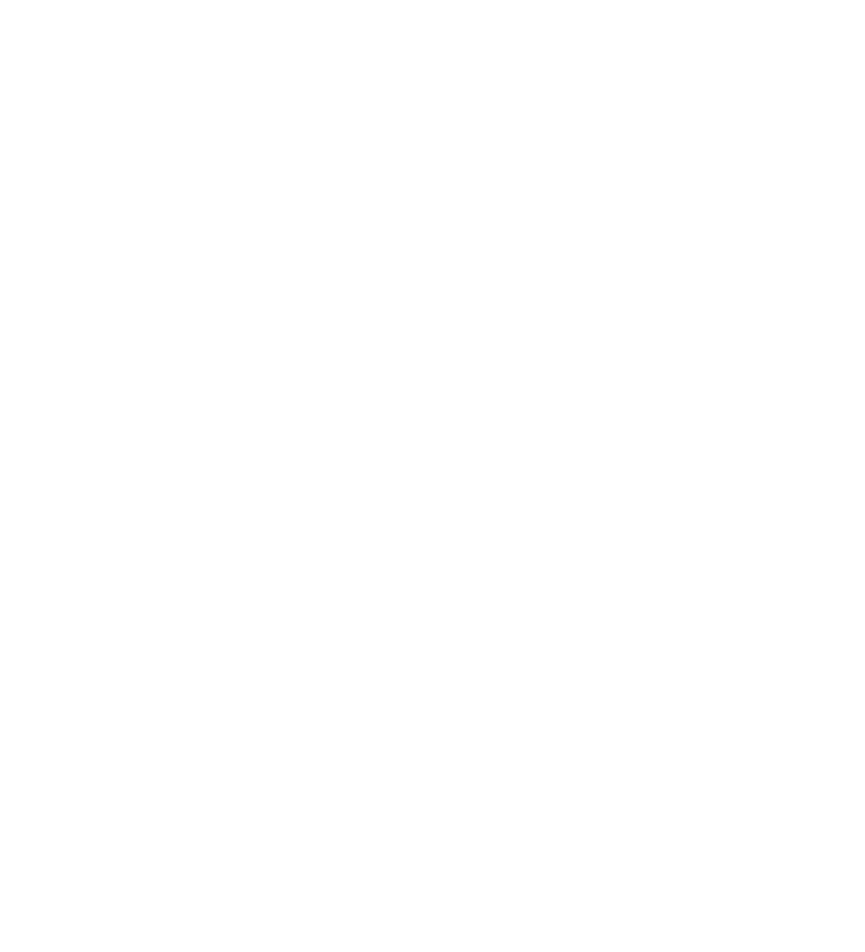
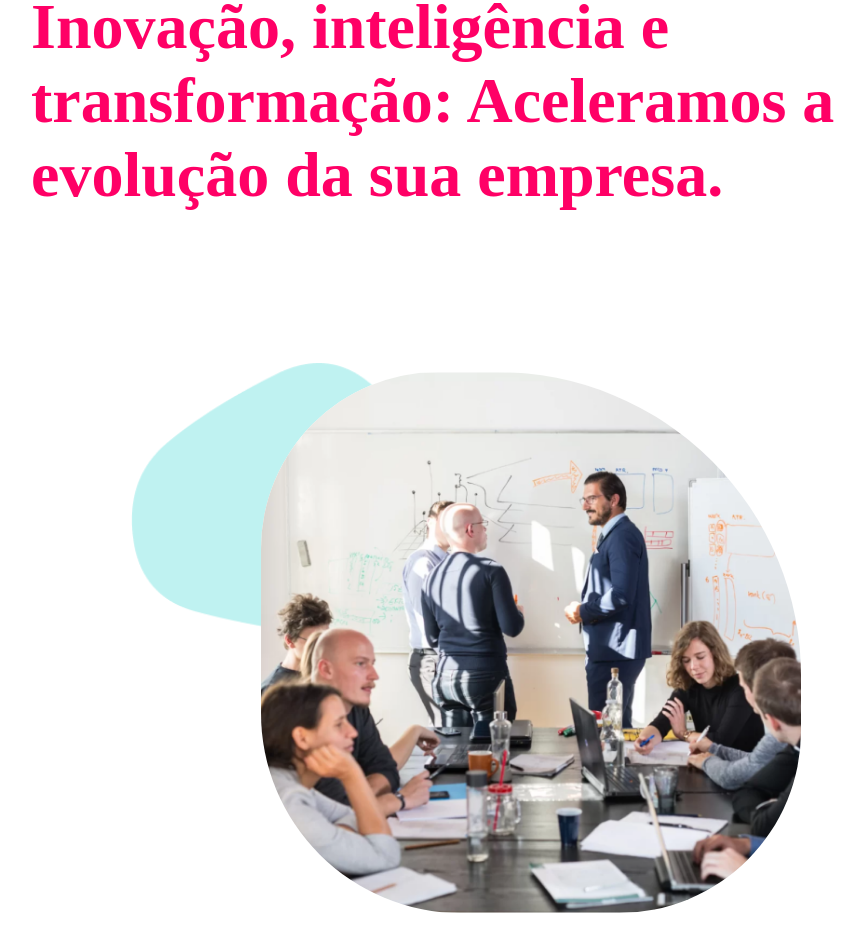
Before and after one commit to 013Edu/plug-think, a React (Vite) app: page / in a window 1280 px wide. Shown: the part 1088-2040 px from the top of the page, without its empty margins (109-974 px from the left). Before the commit the page ends 800 px from the top, so only its background shows below. Built offline with nearby package versions, Linux system fonts and the light colour scheme; the HTML template or start-up script is replaced by a standard one.

Commit message:
creation SectionText

```diff
--- a/src/App.jsx
+++ b/src/App.jsx
@@ -1,5 +1,6 @@
 import { Header } from "./components/Header"
 import { SectionHeader } from "./components/SectionHeader"
+import { SectionTextMain } from "./components/SectionTextMain"
 
 function App() {
 
@@ -7,6 +8,7 @@
     <>
       <Header />
       <SectionHeader />
+      <SectionTextMain />
     </>
   )
 }
--- a/src/components/SectionHeader/styles.js
+++ b/src/components/SectionHeader/styles.js
@@ -44,6 +44,7 @@
 
     @media(max-width:1290px) {
         width: 75px;
+        margin-top: 2rem;
     }
 
     @media(max-width:960px) {
@@ -60,6 +61,7 @@
 
   @media(max-width:1054px) {
     flex-direction: column;
+
   }
 `
 
@@ -88,6 +90,10 @@
   gap: 1rem;
   min-width: 300px;
 
+  @media(max-width:1054px) {
+    justify-content: center;
+  }
+
   h2 {
     color: #fff;
     font-size: 18px;
--- /dev/null
+++ b/src/components/SectionTextMain/index.jsx
@@ -0,0 +1,23 @@
+
+import blob from "../../assets/blob.png"
+import image1 from "../../assets/image1.png"
+
+import { ContentImage, ContentText, ContentTexts, ImageItem, ImageItemSecondary } from "./styles"
+
+
+export function SectionTextMain() {
+    return (
+        <ContentTexts>
+            <ContentText>
+                <h2>Inovação, inteligência e
+                    transformação:
+                    Aceleramos a evolução da
+                    sua empresa.</h2>
+            </ContentText>
+            <ContentImage>
+                <ImageItemSecondary src={blob} alt="Uma forma geométrica oval" />
+                <ImageItem src={image1} alt="Pessoas em um escritório" />
+            </ContentImage>
+        </ContentTexts>
+    )
+}
--- /dev/null
+++ b/src/components/SectionTextMain/styles.js
@@ -0,0 +1,64 @@
+import { styled } from "styled-components"
+
+export const ContentTexts = styled.div`
+    display: flex;
+    align-items: center;
+    margin-top: 20rem;
+    padding: 5rem 20rem;
+    gap: 10rem;
+    background-color: #fff;
+    border-top: 3px solid #FF0066;
+
+    @media (max-width: 1800px) {
+        flex-direction: column;
+    }
+`
+export const ContentText = styled.div`
+    width: 100vw;
+    max-width: 1000px;
+    background-color: #fff;
+    padding: 0 5rem;
+
+    h2 {
+        color: #FF0066;
+        background-color: #fff;
+        font-size: 4rem;
+        text-align: left;
+        margin: 0 auto;
+
+        @media (max-width: 1100px) {
+            font-size: 2.5rem;
+            max-width: 800px;
+        }
+    }
+
+`
+export const ContentImage = styled.div`
+    position: relative;
+    background-color: #fff;
+    z-index: 1;
+`
+export const ImageItem = styled.img`
+    width: 1020px;
+    z-index: 30;
+    background-color: #fff;
+    border-radius: 177px 114px 182px 300px;
+    -webkit-border-radius: 177px 304px 182px 200px;
+    -moz-border-radius: 77px 110px 1802px 200px;
+
+    @media (max-width: 2000px) {
+        width: 540px;
+    }
+
+    @media (max-width: 1000px) {
+        width: 340px;
+    }
+`
+export const ImageItemSecondary = styled.img`
+    top: -10px;
+    left: -130px;
+    width: 300px;
+    z-index: -1;
+    background-color: #fff;
+    position: absolute;
+`
```
